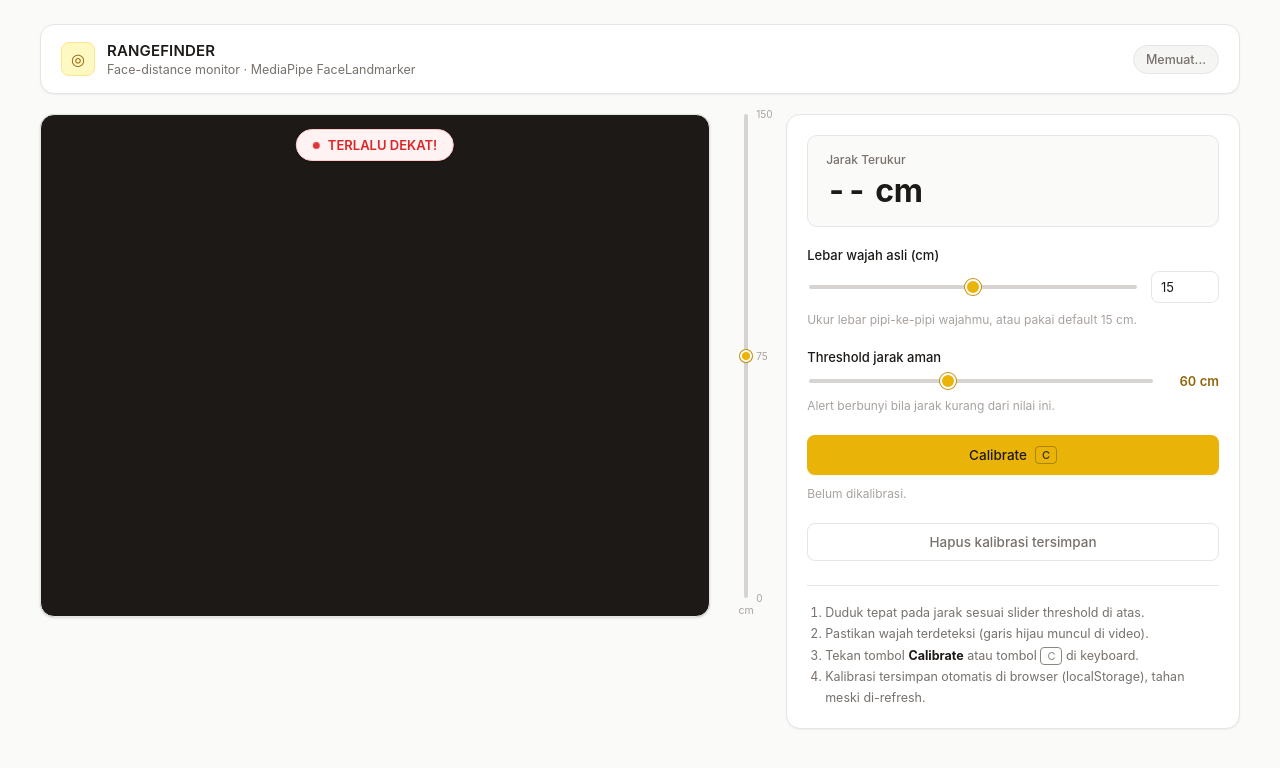
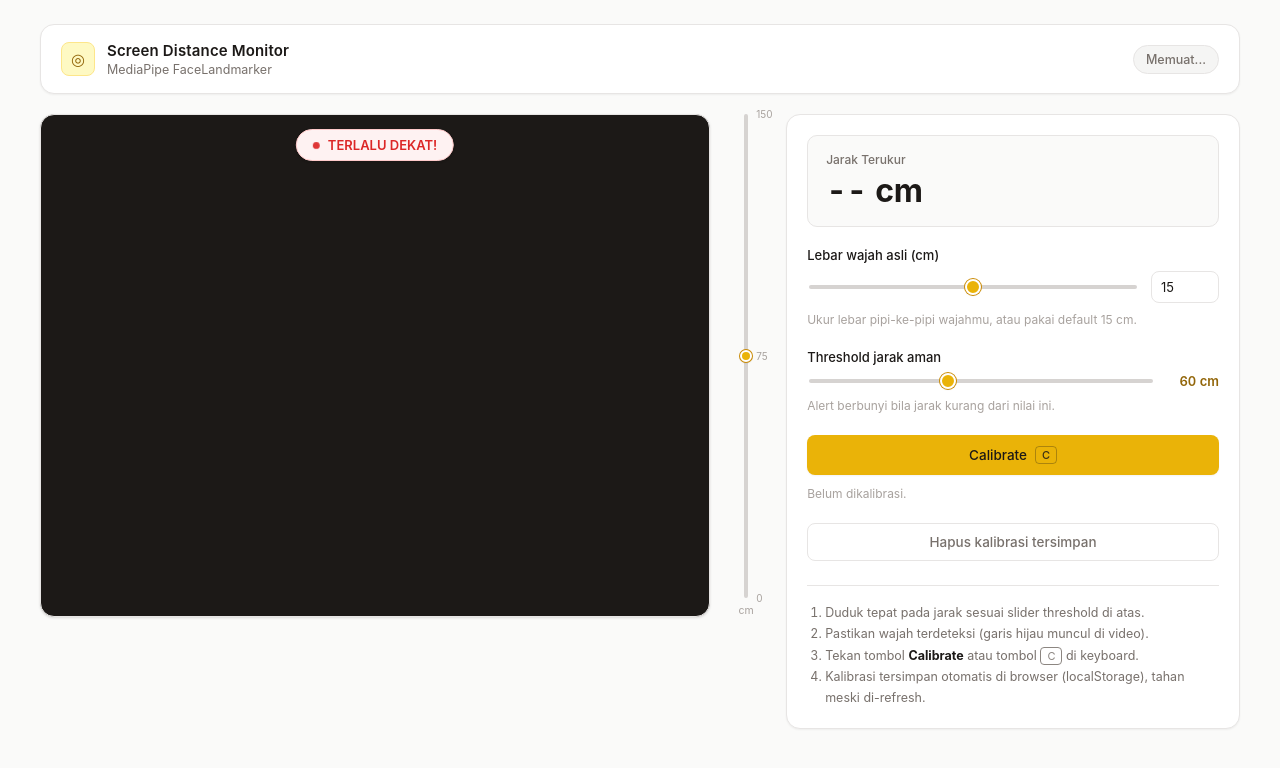
Before and after one commit to iqbal03rmd/screen_distance_detector_web, a plain HTML site: page index.html in a window 1280 px wide. Drawn offline with Linux system fonts and the light colour scheme.

Commit message:
fix: minor update

```diff
--- a/index.html
+++ b/index.html
@@ -4,7 +4,7 @@
 <head>
   <meta charset="UTF-8" />
   <meta name="viewport" content="width=device-width, initial-scale=1.0" />
-  <title>Rangefinder — Face Distance Monitor</title>
+  <title>UAS-CV-Iqbal</title>
   <link rel="preconnect" href="https://fonts.googleapis.com" />
   <link rel="preconnect" href="https://fonts.gstatic.com" crossorigin />
   <link href="https://fonts.googleapis.com/css2?family=Inter:wght@400;500;600;700&display=swap" rel="stylesheet" />
@@ -18,8 +18,8 @@
     <div class="brand">
       <span class="brand-mark">◎</span>
       <div class="brand-text">
-        <h1>RANGEFINDER</h1>
-        <p class="brand-sub">Face-distance monitor &middot; MediaPipe FaceLandmarker</p>
+        <h1>Screen Distance Monitor</h1>
+        <p class="brand-sub">MediaPipe FaceLandmarker</p>
       </div>
     </div>
     <span id="statusPill" class="status-pill" data-state="idle">Memuat...</span>
```
